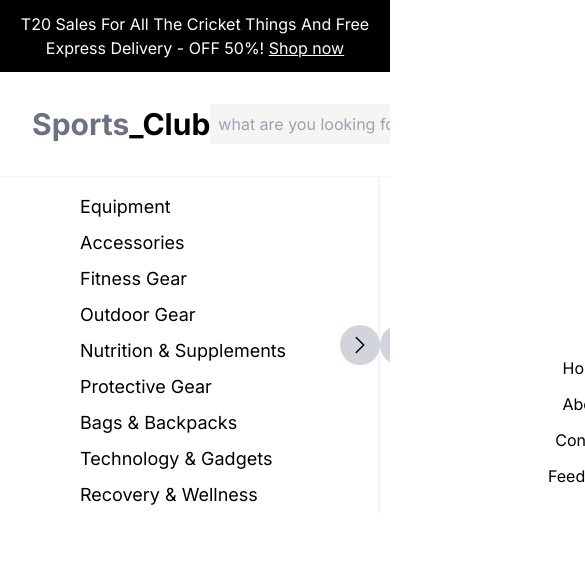
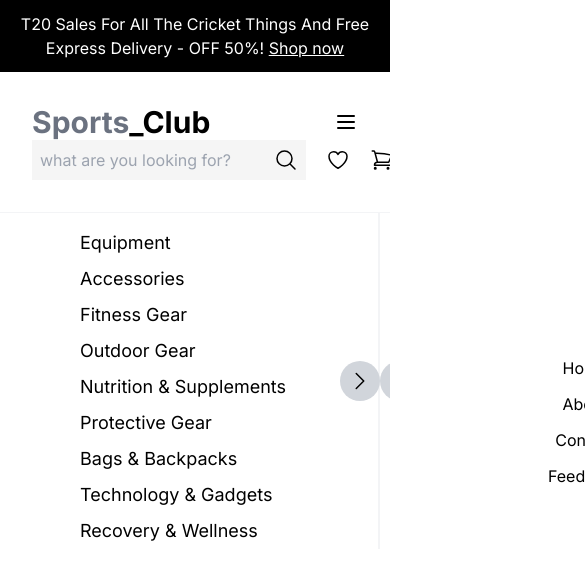
Before and after one commit to sidhrthh/sports_club, a Next.js app in the folder frontend/: page / in a window 390 px wide. Shown: the top 580 px of the page, 585 px wide, since content can reach past the window. Built offline with nearby package versions, Linux system fonts and the light colour scheme; grey boxes are pictures that could not be loaded.

Commit message:
fix navbar responsiveness

```diff
--- a/frontend/components/Navbar.tsx
+++ b/frontend/components/Navbar.tsx
@@ -7,28 +7,23 @@ import SearchItem from "./SearchItem";
 export default function Navbar() {
     return (
         <>
-            <div className="sticky top-0 z-[1] mx-auto flex w-full max-w-7xl items-center justify-between border-b border-gray-100 bg-background p-[2em] text-text-primary">
-                {/* Logo */}
+            <div className="sticky top-0 z-[1] mx-auto flex w-full max-w-7xl flex-wrap items-center justify-between border-b border-gray-100 bg-background p-[2em] text-text-primary ">
+                {/* logo */}
                 <div>
                     <Logo />
                 </div>
-                {/* Mobile right side items */}
-                <div className="flex gap-5 md:hidden">
-                    <SearchItem />
-                    <LikeSection />
-                    <CartSection />
-                </div>
-                {/* Nav item */}
+                {/* nav item */}
                 <div>
                     <Navitem />
                 </div>
-                {/* Desktop right side items */}
-                <div className="hidden md:flex gap-5">
+                {/* Right side item */}
+                <div className="flex gap-5">
                     <SearchItem />
                     <LikeSection />
                     <CartSection />
                 </div>
             </div>
         </>
+
     )
 }
--- a/frontend/components/Navitem.tsx
+++ b/frontend/components/Navitem.tsx
@@ -7,10 +7,10 @@ function Navlinks() {
   return (
     <>
       <ul className="flex flex-col items-center gap-3 md:flex-row md:gap-6">
-        <li> <a href="">Home</a></li>
-        <li> <a href="">About</a></li>
-        <li> <a href="">Contact</a></li>
-        <li> <a href="">Feedback</a></li>
+        <li>Home</li>
+        <li>About</li>
+        <li>Contact</li>
+        <li>Feedback</li>
       </ul>
     </>
   );
```
Also changed, not shown: frontend/components/SearchItem.tsx (line endings or trailing spaces).
